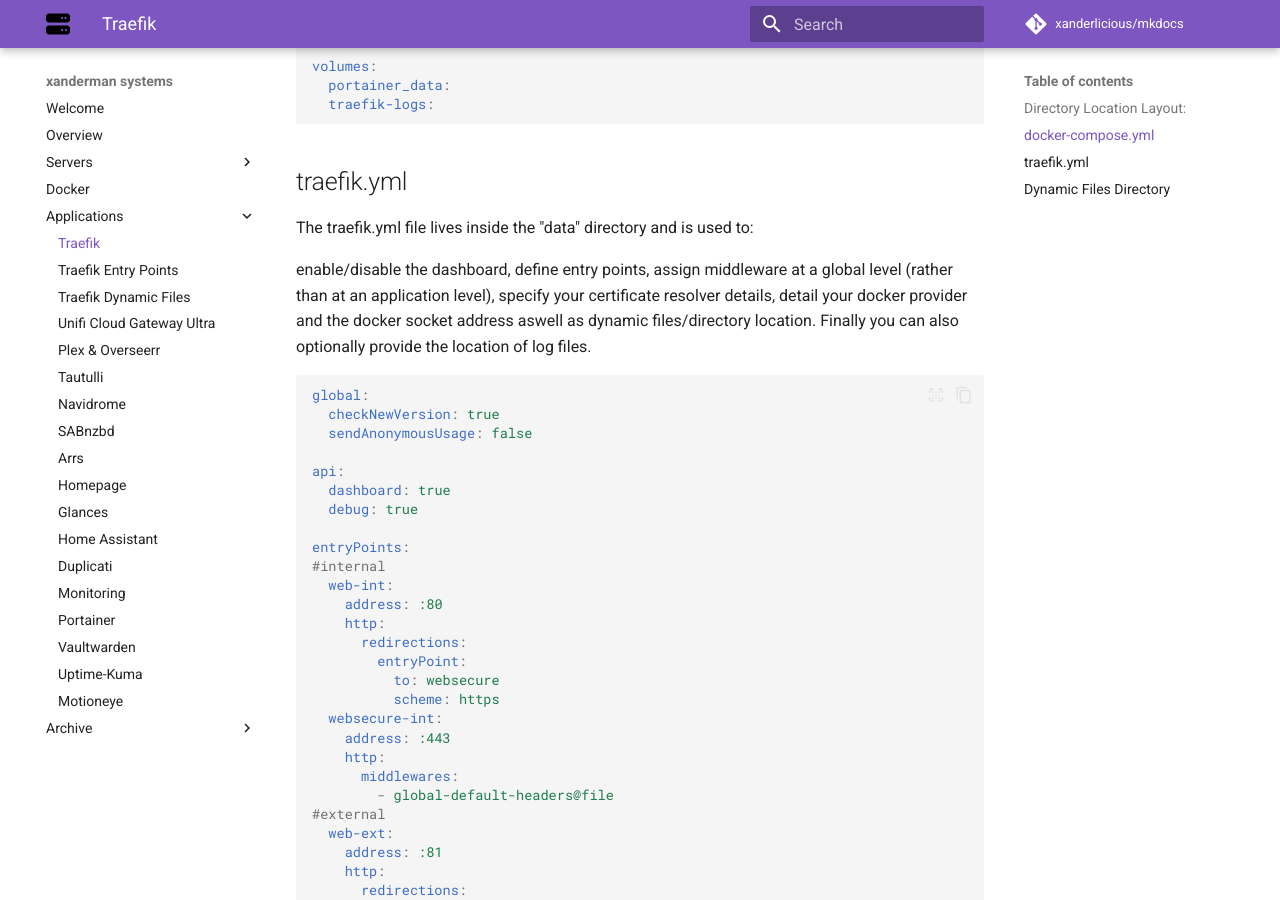
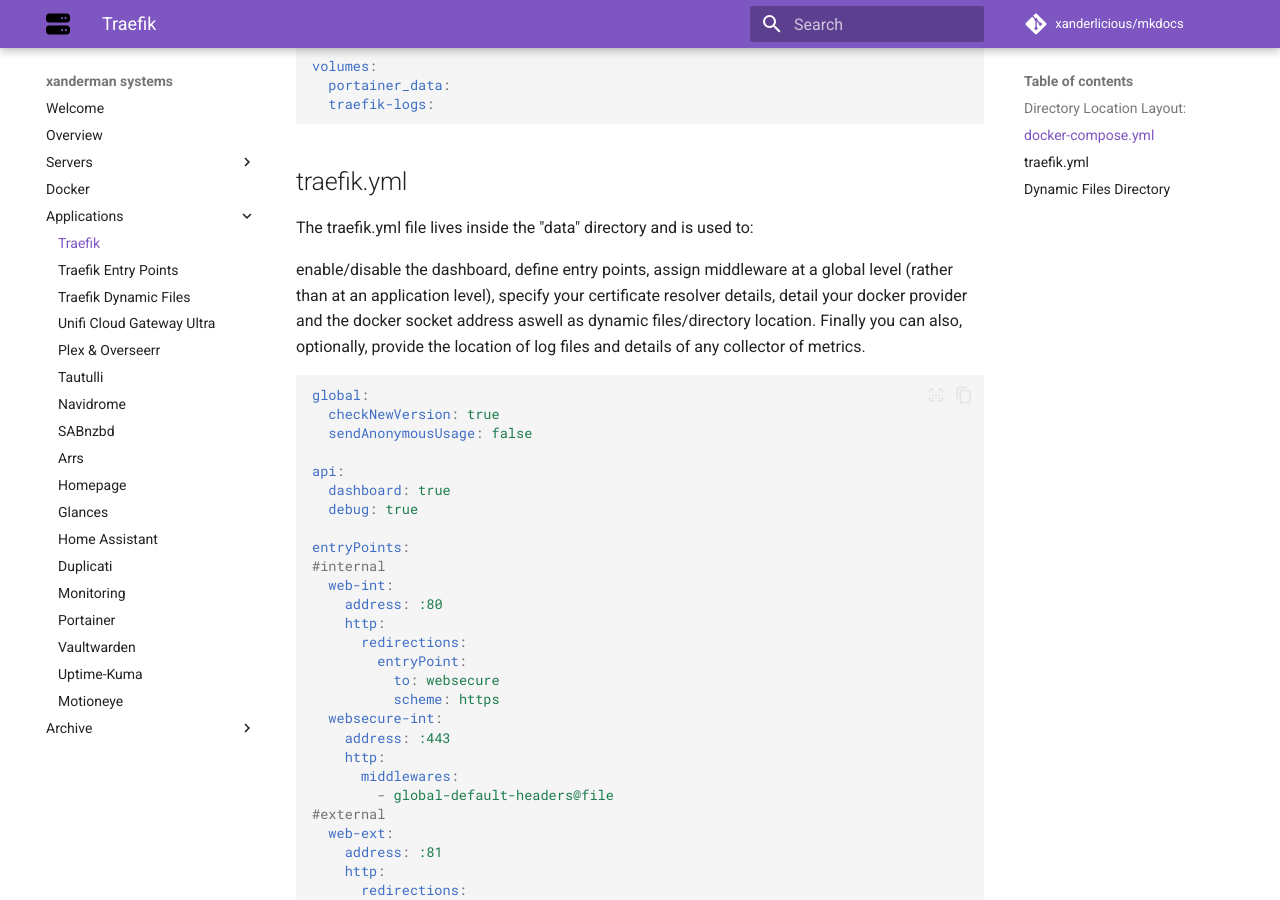
Before and after one commit to Xanderlicious/mkdocs, an MkDocs documentation site: the page built from docs/traefik.md, in a window 1280 px wide and 900 px high, scrolled down 2757 px. Built offline with MkDocs 1.6.1 and Material for MkDocs 9.7.7, drawn with Linux system fonts in a browser that asks for light colours; comment, search, counter and statistics services are not loaded.

Commit message:
changed wording describing traefik.yml file

````diff
--- a/docs/traefik.md
+++ b/docs/traefik.md
@@ -117,7 +117,7 @@
 
 The traefik.yml file lives inside the "data" directory and is used to:
 
-enable/disable the dashboard, define entry points, assign middleware at a global level (rather than at an application level), specify your certificate resolver details, detail your docker provider and the docker socket address aswell as dynamic files/directory location.  Finally you can also optionally provide the location of log files.
+enable/disable the dashboard, define entry points, assign middleware at a global level (rather than at an application level), specify your certificate resolver details, detail your docker provider and the docker socket address aswell as dynamic files/directory location.  Finally you can also, optionally, provide the location of log files and details of any collector of metrics.
 
 
 ``` yaml
````
